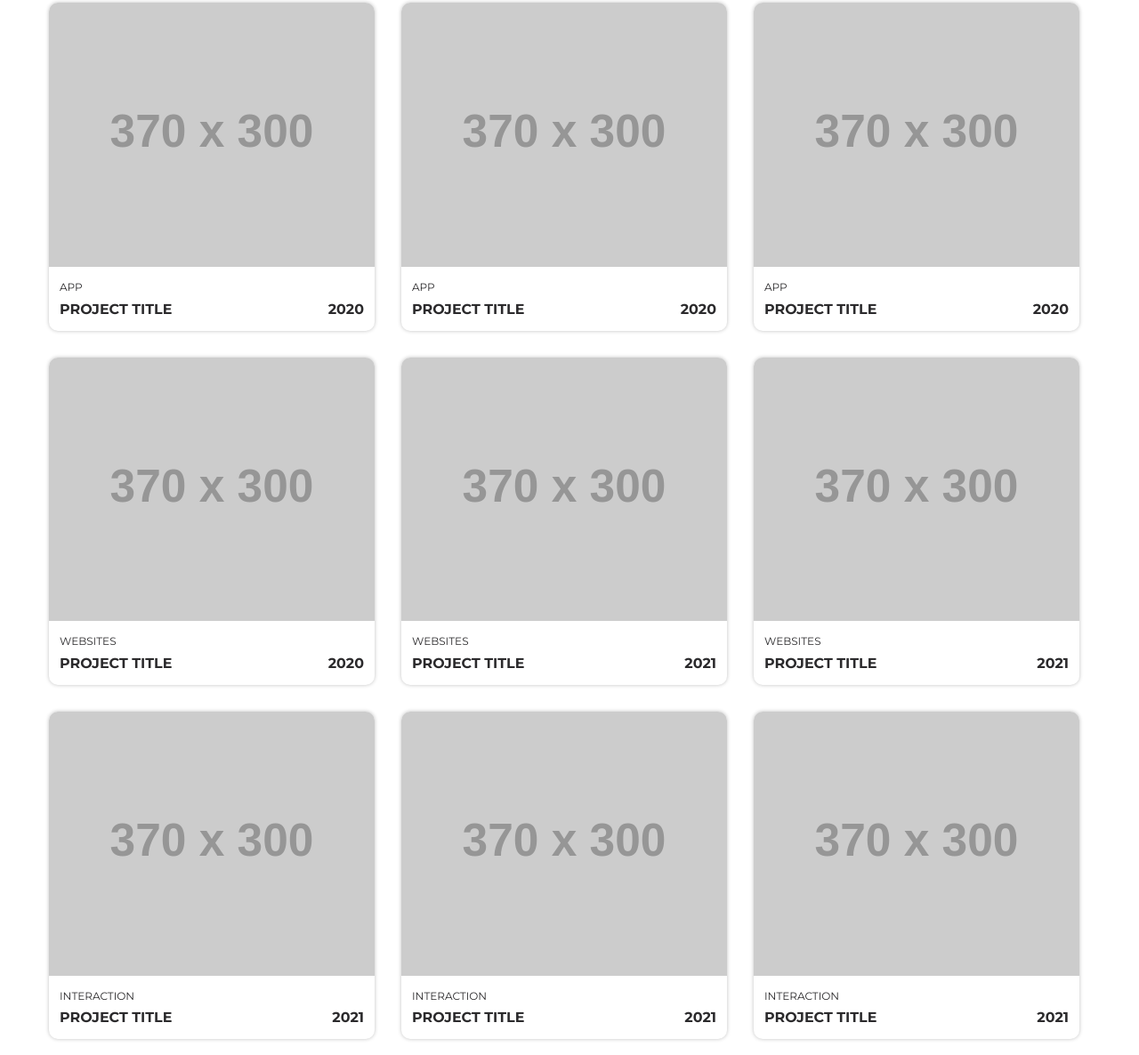
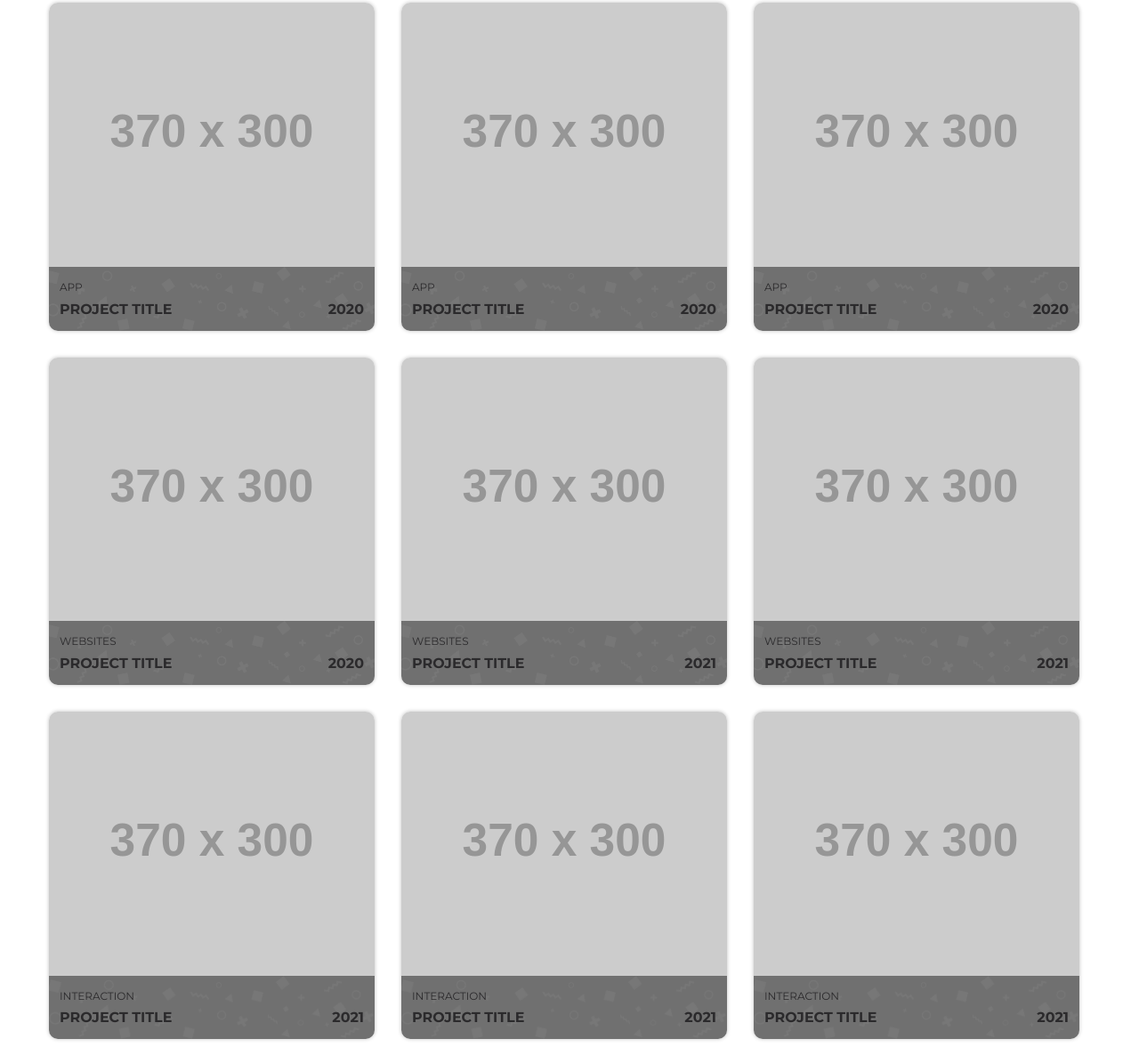
Before and after one commit to wwwAJua/Designer-Portfolio, a plain HTML site: page index.html in a window 1280 px wide. Shown: the part 681-1867 px from the top of the page at 89% size. Drawn offline with Linux system fonts and the light colour scheme; placeholder pictures from the web are drawn by us.

Commit message:
Color fix

```diff
--- a/css/blocks/work.less
+++ b/css/blocks/work.less
@@ -19,7 +19,7 @@
 
 .work_content {
 	padding: 1rem .8rem;
-	background: url(../img/revsymb.png) no-repeat;
+	background: @grey url(../img/revsymb.png) center no-repeat;
 	background-size: cover;
 }
 
```
Also changed, not shown: css/style.css.
